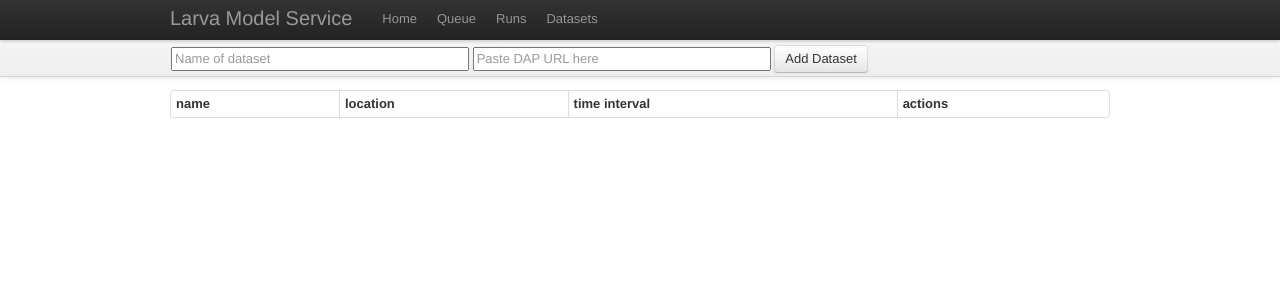
After one commit to asascience-open/larva-service, a Flask app: page /datasets in a window 1280 px wide. The commit adds this page. Shown: the top 300 px of the page. Run offline with Flask 2, Linux system fonts and the light colour scheme; data that the repository does not hold is empty; parts of the project's set-up code (start-up, migrations or seed data) failed here and were passed over.

Commit message:
Add the "datasets" service and parsing

```diff
--- a/larva_service/models/__init__.py
+++ b/larva_service/models/__init__.py
@@ -1,4 +1,4 @@
-from larva_service.models import task, run
+from larva_service.models import task, run, dataset
 
 def remove_mongo_keys(d):
 
--- a/larva_service/tasks/larva.py
+++ b/larva_service/tasks/larva.py
@@ -90,4 +90,5 @@ def run(run_dict):
         # Save results back to Run
         the_run = db.Run.find_one( { '_id' : ObjectId(run_id) } )
         the_run.output = result_files
+        the_run.compute()
         the_run.save()
--- /dev/null
+++ b/larva_service/templates/datasets.html
@@ -0,0 +1,43 @@
+{% extends "layout.html" %}
+
+{% block subnav %}
+    <div class="subnav subnav-fixed">
+        <div class="container">
+            <ul class="nav nav-pills">
+                <form method="POST" action="{{ url_for('add_dataset') }}" class="navbar-form pull-left">
+                  <input type="textarea" class="span4" name="name" id="name" placeholder="Name of dataset"></input>
+                  <input type="textarea" class="span4" name="location" id="location" placeholder="Paste DAP URL here"></input>
+                  <input type="submit" value="Add Dataset" class="btn"></input>
+                </form>
+            </ul>
+        </div>
+    </div>
+{% endblock %}
+
+{% block page %}
+
+    <table class="table table-striped table-bordered table-condensed">
+        <thead>
+            <tr>
+                <th>name</th>
+                <th>location</th>
+                <th>time interval</th>
+                <th>actions</th>
+            </tr>
+        </thead>
+        <tbody>
+        {%- for dataset in datasets %}
+            <tr>
+                <td>{{ dataset.name }}</td>
+                <td>{{ dataset.location }}</td>
+                <td>{{ dataset.starting }} - {{ dataset.ending }}</td>
+                <td>
+                    <a href="{{ url_for('show_dataset', dataset_id=dataset._id) }}">View</a>
+                    <a href="{{ url_for('delete_dataset', dataset_id=dataset._id) }}">Delete</a>
+                </td>
+            </tr>
+        {%- endfor %}
+         </tbody>
+    </table>
+
+{% endblock %}
--- a/larva_service/templates/layout.html
+++ b/larva_service/templates/layout.html
@@ -22,6 +22,7 @@
                       <li><a href="{{ url_for('index') }}">Home</a></li>
                       <li><a href="{{ url_for('queue') }}">Queue</a></li>
                       <li><a href="{{ url_for('runs') }}">Runs</a></li>
+                      <li><a href="{{ url_for('datasets') }}">Datasets</a></li>
                     </ul>
                 </div>
             </div>
--- a/larva_service/views/__init__.py
+++ b/larva_service/views/__init__.py
@@ -1 +1 @@
-from larva_service.views import index, run, queue
+from larva_service.views import index, run, queue, dataset
--- /dev/null
+++ b/larva_service/views/dataset.py
@@ -0,0 +1,75 @@
+from flask import render_template, redirect, url_for, request, flash, jsonify
+from larva_service import app, db
+import json
+from larva_service.models import remove_mongo_keys
+from larva_service.tasks.dataset import calc
+
+@app.route('/dataset', methods=['POST'])
+def add_dataset():
+    dataset = db.Dataset()
+    dataset.name = request.form.get("name")
+    dataset.location = request.form.get("location")
+    dataset.save()
+
+    calc.delay(unicode(dataset['_id']))
+
+    flash("Dataset created", 'success')
+    return redirect(url_for('datasets'))
+
+@app.route('/datasets', methods=['GET'])
+@app.route('/datasets.<string:format>', methods=['GET'])
+def datasets(format=None):
+    if format is None:
+        format = 'html'
+
+    datasets = db.Dataset.find()
+
+    if format == 'html':
+        return render_template('datasets.html', datasets=datasets)
+    elif format == 'json':
+        jsond = []
+        for ds in datasets:
+            js = json.loads(ds.to_json())
+            remove_mongo_keys(js)
+            js['_id'] = unicode(ds._id)
+            jsond.append(js)
+        return jsonify( { 'results' : jsond } )
+    else:
+        flash("Reponse format '%s' not supported" % format)
+        return redirect(url_for('datasets'))
+
+@app.route('/datasets/<ObjectId:dataset_id>', methods=['GET'])
+@app.route('/datasets/<ObjectId:dataset_id>.<string:format>', methods=['GET'])
+def show_dataset(dataset_id, format=None):
+    if format is None:
+        format = 'html'
+
+    dataset = db.Dataset.find_one( { '_id' : dataset_id } )
+
+    if format == 'html':
+        variables = json.dumps(dataset.variables, sort_keys=True, indent=4)
+        markers = dataset.google_maps_coordinates()
+        return render_template('show_dataset.html', dataset=dataset, markers=markers, variables=variables)
+    elif format == 'json':
+        jsond = json.loads(dataset.to_json())
+        remove_mongo_keys(jsond) #destructive method
+        jsond['_id'] = unicode(dataset._id)
+        return jsonify( jsond )
+    else:
+        flash("Reponse format '%s' not supported" % format)
+        return redirect(url_for('datasets'))
+
+@app.route('/datasets/<ObjectId:dataset_id>/delete', methods=['GET'])
+@app.route('/datasets/<ObjectId:dataset_id>/delete.<string:format>', methods=['GET'])
+def delete_dataset(dataset_id, format=None):
+    if format is None:
+        format = 'html'
+
+    dataset = db.Dataset.find_one( { '_id' : dataset_id } )
+    dataset.delete()
+
+    if format == 'json':
+        return jsonify( { 'status' : "success" })
+    else:
+        flash("Dataset deleted")
+        return redirect(url_for('datasets'))
--- a/requirements.txt
+++ b/requirements.txt
@@ -10,3 +10,4 @@ pytz==2012d
 git+https://github.com/asascience-open/paegan.git@master#egg=paegan
 shapely==1.2.15
 boto==2.5.2
+geojson==1.0.1
```
Also changed, not shown: larva_service/models/dataset.py (added, +78 -0 lines), larva_service/tasks/dataset.py (added, +19 -0 lines), larva_service/templates/show_dataset.html (added, +66 -0 lines).
